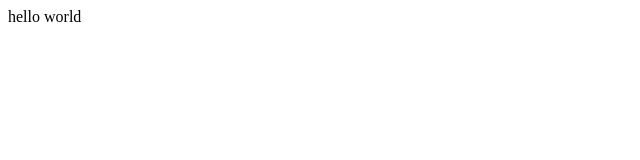
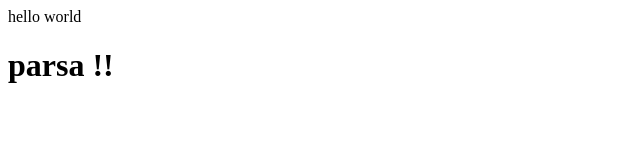
Before and after one commit to parsa-nafeli/parsa, a plain HTML site: page index.html in a window 1280 px wide. Shown: the whole page, without its empty margins (0-640 px from the left). Drawn offline with Linux system fonts and the light colour scheme.

Commit message:
add parsa

```diff
--- a/index.html
+++ b/index.html
@@ -8,5 +8,6 @@
 </head>
 <body>
     hello world
+    <h1>parsa !!</h1>
 </body>
 </html>
```
